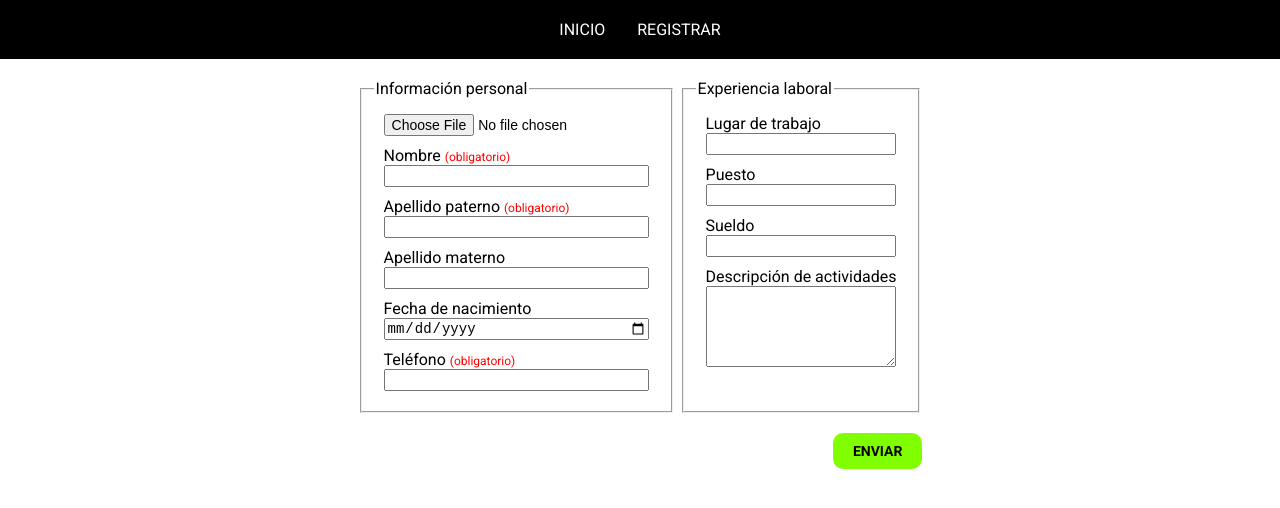
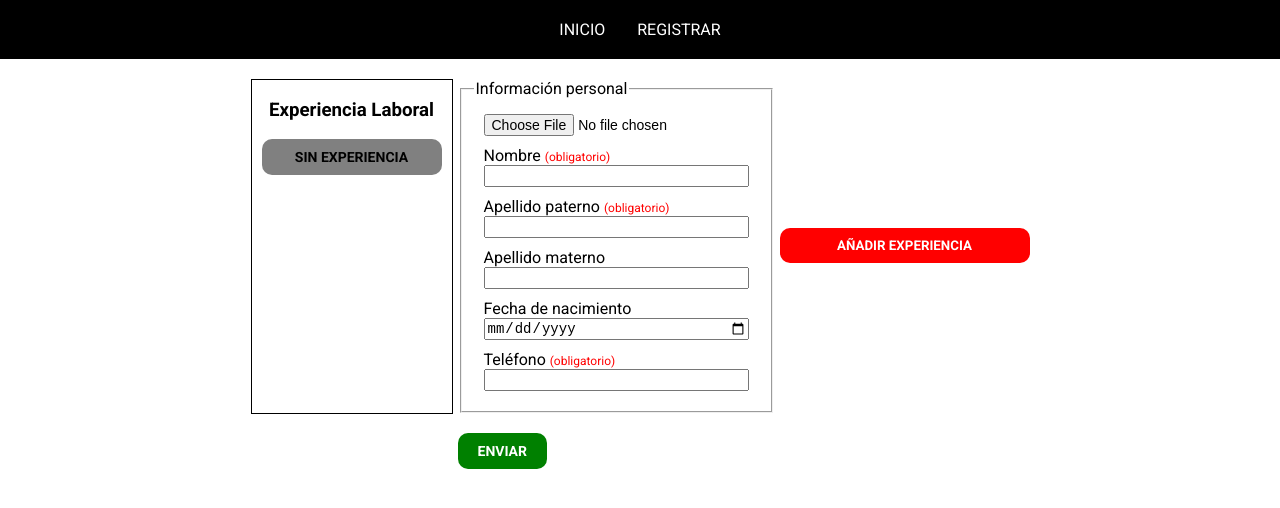
Before and after one commit to cristiancibrian/frontend-curriculums, a React (Vite) app: page /crear in a window 1280 px wide. Shown: the top 508 px of the page. Built offline with nearby package versions, Linux system fonts and the light colour scheme.

Commit message:
Se puede agregar más experiencia laboral, y consultarlos

```diff
--- a/index.html
+++ b/index.html
@@ -7,6 +7,7 @@
     <link rel="preconnect" href="https://fonts.googleapis.com">
 <link rel="preconnect" href="https://fonts.gstatic.com" crossorigin>
 <link href="https://fonts.googleapis.com/css2?family=Roboto:wght@400;700&display=swap" rel="stylesheet">
+<link rel="stylesheet" href="https://fonts.googleapis.com/css2?family=Material+Symbols+Outlined:opsz,wght,FILL,GRAD@20..48,100..700,0..1,-50..200" />
   </head>
   <body style="margin: 0; font-family: 'Roboto', sans-serif;">
     <div id="root"></div>
--- a/src/App.jsx
+++ b/src/App.jsx
@@ -4,6 +4,7 @@ import { BrowserRouter as Router, Routes, Route, Link } from "react-router-dom";
 import Table from "./components/Table";
 import Form from "./components/Form";
 import './App.css'
+import Consulta from "./components/Consulta";
 
 function App() {
   return (
@@ -23,6 +24,7 @@ function App() {
         <Routes>
           <Route path="/" element={<Table />} />
           <Route path="/crear" element={<Form />} />
+          <Route path="/ver/:id" element={<Consulta />} />
         </Routes>
       </div>
     </Router>
--- /dev/null
+++ b/src/components/Consulta.css
@@ -0,0 +1,27 @@
+.contenedor {
+    width: 90%;
+    margin: 0 auto;
+}
+
+.grid-row {
+    display: grid;
+    grid-template-columns: 1fr 1fr;
+    gap: 50px;
+}
+
+.imagen {
+    width: 100%;
+    border-radius: 10px;
+}
+
+.informacion {
+    text-align: center;
+}
+
+.bold {
+    font-weight: 700;
+}
+
+.no-bold {
+    font-weight: 400;
+}
--- /dev/null
+++ b/src/components/Consulta.jsx
@@ -0,0 +1,78 @@
+import { useState, useEffect } from 'react';
+import { useNavigate, useParams } from 'react-router-dom';
+import axios from 'axios';
+import { API_URL } from '../config/variables';
+
+import './Consulta.css'
+
+const Consulta = () => {
+
+    const { id } = useParams();
+    const navigate = useNavigate();
+
+    const [informacion, setInformacion] = useState({});
+    const [tieneExperiencia, setTieneExperiencia] = useState(false);
+
+    useEffect(() => {
+        getInfo();
+    }, []);
+
+    const getInfo = async () => {
+        try {
+            const res = await axios.get(`${API_URL}/obtener/${id}`);
+            setInformacion(res.data);
+        } catch (error) {
+            navigate('/');
+        }
+    }
+
+
+    useEffect(() => {
+        if(Object.keys(informacion).length > 0) {
+            if(informacion.Experiencia_Laborals.length > 0) {
+                setTieneExperiencia(true);
+            }
+        }
+    }, [informacion]);
+
+    return (
+        <div className='contenedor'>
+            <div className="grid-row">
+                <img className="imagen" src={informacion.foto || 'https://i.pinimg.com/280x280_RS/42/03/a5/4203a57a78f6f1b1cc8ce5750f614656.jpg'} alt="imagen informacion" />
+                <div className='informacion'>
+                    <fieldset>
+                        <legend>Información Personal</legend>
+                        <h1 className='nombre'>{informacion?.nombre} {informacion?.apellido_paterno} {informacion?.apellido_materno || ''}</h1>
+
+                        <p className='bold'>Fecha de nacimiento: <span className='no-bold'>{informacion?.fecha_nacimiento ? new Date(informacion.fecha_nacimiento).toLocaleString('es-ES', { day: 'numeric', month: 'long', year: 'numeric' }) : 'Sin información'}</span></p>
+                        <p className='bold'>Teléfono: <span className='no-bold'>{informacion?.telefono}</span></p>
+                    </fieldset>
+
+                    <fieldset>
+                        <legend>Experiencia Laboral</legend>
+                        {tieneExperiencia  ? (
+                            <>
+                                {informacion?.Experiencia_Laborals.map( ex => {
+                                    return (
+                                        <div key={ex.id}>
+                                            <p className='bold'>Lugar de trabajo: <span className='no-bold'>{ex.lugar_trabajo}</span></p>
+                                            <p className='bold'>Puesto: <span className='no-bold'>{ex.puesto || 'Sin información'}</span></p>
+                                            <p className='bold'>Sueldo: <span className='no-bold'>{ex.sueldo || 'Sin información'}</span></p>
+                                            <p className='bold'>Descripción de actividades: <span className='no-bold'>{ex.descripcion_actividades || 'Sin información'}</span></p>
+                                            <hr />
+                                        </div>
+                                    )
+                                })}
+                            </>
+                        ) : (
+                            <p className='bold'>Sin Experiencia Laboral</p>
+                        )}
+                    </fieldset>
+                </div>
+            </div>
+        </div>
+    )
+
+}
+
+export default Consulta;
--- a/src/components/Form.css
+++ b/src/components/Form.css
@@ -1,6 +1,10 @@
+.contenedor {
+    margin: 0 auto;
+    width: 90%;
+    max-width: 1080px;
+}
 .formulario {
-    display: flex;
-    margin: 0px auto;
+    margin: 0;
 }
 .campo {
     display: flex;
@@ -10,13 +14,77 @@
 .row {
     display: flex;
     gap: 5px;
-    justify-content: flex-end;
+    justify-content: flex-start;
+}
+.centrar {
+    justify-content: center;
 }
 .obligatorio {
     font-size: 12px;
     color: red;
 }
-
+.boton {
+    height: min-content;
+    padding: 10px 20px;
+    text-transform: uppercase;
+    border: none;
+    border-radius: 10px;
+    font-family: 'Roboto', sans-serif;
+    font-weight: 700;
+}
+.boton:hover {
+    cursor: pointer;
+}
+.boton-rojo {
+    background-color: red;
+    color: white;
+}
+.boton-rojo:hover {
+    background-color: darkred;
+}
+.boton-verde {
+    background-color: green;
+    color: white;
+}
+.boton-verde:hover {
+    background-color: darkgreen;
+}
+.columna {
+    display: flex;
+    flex-direction: column;
+    justify-content: center;
+    width: 250px;
+}
+.margen-abajo {
+    margin-bottom: 20px;
+}
+.caja {
+    width: 200px;
+    display: flex;
+    flex-direction: column;
+    align-items: center;
+    border: 1px solid black;
+    margin-bottom: 55px;
+}
+.item {
+    width: 90%;
+    margin: 0;
+    text-align: center;
+    text-transform: uppercase;
+    padding: 10px 0;
+    border-radius: 10px;
+    margin-bottom: 5px;
+    font-weight: 700;
+    font-size: 14px;
+}
+.item-experiencia {
+    background-color: red;
+    color: white;
+}
+.item-sin-experiencia {
+    background-color: gray;
+    color: black;
+}
 form {
     margin: 0px auto;
 }
@@ -25,20 +93,6 @@ input {
     font-size: 14px;
 }
 
-input[type="submit"] {
-    background-color: chartreuse;
-    border: none;
-    padding: 10px 20px;
-    border-radius: 10px;
-    color: black;
-    text-transform: uppercase;
-    font-weight: 700;
-    font-family: 'Roboto', sans-serif;
-}
-input[type="submit"]:hover {
-    cursor: pointer;
-}
-
 fieldset {
     margin-bottom: 20px;
 }
--- a/src/components/Form.jsx
+++ b/src/components/Form.jsx
@@ -1,4 +1,4 @@
-import { useState } from 'react'
+import { useEffect, useState } from 'react'
 import { useNavigate } from 'react-router-dom';
 import { API_URL } from '../config/variables';
 import Swal from 'sweetalert2';
@@ -20,6 +20,9 @@ const Form = () => {
   const [sueldo, setSueldo] = useState("");
   const [descripcionActividades, setDescripcionActividades] = useState("");
 
+  const [experiencias, setExperiencias] = useState([]);
+  const [addExperiencia, setAddExperiencia] = useState(false);
+
   const [isLoading, setIsLoading] = useState(false);
 
   const navigate = useNavigate();
@@ -28,8 +31,29 @@ const Form = () => {
     setFoto(e.target.files[0]);
   };
 
-  const handleNombre = (e) => {
-    setNombre(e.target.value);
+  const handleAddExperiencia = () => {
+    if(!lugarTrabajo) {
+      Swal.fire({
+        icon: 'info',
+        title: 'Advertencia',
+        text: 'Si deseas agregar una experiencia laboral, como mínimo debes colocar el lugar de trabajo.'
+      })
+    } else {
+      let objetoExperiencia = {
+        lugar_trabajo: lugarTrabajo,
+        puesto: puesto || null,
+        sueldo: sueldo || null,
+        descripcion_actividades: descripcionActividades || null,
+      }
+      const arregloExperiencias = [...experiencias];
+      arregloExperiencias.push(objetoExperiencia);
+      setExperiencias(arregloExperiencias);
+      setLugarTrabajo('');
+      setPuesto('');
+      setSueldo('');
+      setDescripcionActividades('');
+      setAddExperiencia(false);
+    }
   };
 
   const handleSubmit = async (e) => {
@@ -43,10 +67,7 @@ const Form = () => {
     formData.append("apellido_materno", apellidoMaterno);
     formData.append("fecha_nacimiento", fechaNacimiento);
     formData.append("telefono", telefono);
-    formData.append("lugar_trabajo", lugarTrabajo);
-    formData.append("puesto", puesto);
-    formData.append("sueldo", sueldo);
-    formData.append("descripcion_actividades", descripcionActividades);
+    formData.append("experiencias_laborales", JSON.stringify(experiencias));
     try {
       const response = await axios.post(
         `${API_URL}/crear`,
@@ -67,8 +88,21 @@ const Form = () => {
   };
 
   return (
-    <div className='formulario'>
-      <form encType="multipart/form-data" onSubmit={handleSubmit}>
+    <div className='contenedor row centrar'>
+
+      <div className="caja">
+          <h3>Experiencia Laboral</h3>
+          {experiencias.length > 0 ? (
+          <>
+            {experiencias.map(e => {
+              const random = (Date.now().toString(36)) + (Math.random().toString().substring(2))
+              return <p key={random} className='item item-experiencia'>{e.lugar_trabajo}</p>
+            })}
+          </>
+        ) : (<p className='item item-sin-experiencia'>Sin Experiencia</p>)}
+      </div>
+
+      <form className='formulario' encType="multipart/form-data" onSubmit={handleSubmit}>
 
         <div className="row">
           <fieldset>
@@ -135,7 +169,8 @@ const Form = () => {
 
           </fieldset>
 
-
+        <div className='columna'>
+          {addExperiencia ? (
             <fieldset>
               <legend>Experiencia laboral</legend>
 
@@ -179,15 +214,24 @@ const Form = () => {
                 onChange={(e) => setDescripcionActividades(e.target.value)}
               ></textarea>
             </div>
-
+            <div className="row">
+              <button type='button' className='boton boton-rojo' onClick={() => setAddExperiencia(false)} >Cerrar</button>
+              <button type='button' className='boton boton-verde' onClick={handleAddExperiencia} >Añadir</button>
+            </div>
             </fieldset>
+          ) : (
+            <button type='button' className='boton boton-rojo margen-abajo' onClick={() => setAddExperiencia(true)}>Añadir Experiencia</button>
+          )}
+          </div>
         </div>
 
         <div className="row">
+          <input type="submit" className='boton boton-verde' value="Enviar" disabled={isLoading}/>
           {isLoading && <ReactLoading type="spin" color="#000" width={50} />}
-          <input type="submit" value="Enviar" disabled={isLoading}/>
         </div>
       </form>
+
+
     </div>
   );
 };
--- a/src/components/Table.css
+++ b/src/components/Table.css
@@ -1,22 +1,6 @@
-table {
-    width: 100%;
-    padding: 20px;
-}
-
-th,
-td {
-  border: 1px solid black;
-  padding: 8px;
-  text-align: left;
-}
-
-
-th {
-  background-color: #f2f2f2;
-}
-
-img {
-    width: 100px;
+.contenedor {
+  width: 90%;
+  margin: 0 auto;
 }
 
 .barra-busqueda {
@@ -29,3 +13,35 @@ img {
     display: flex;
     flex-direction: column;
 }
+
+.boton-consultar {
+  background-color: orange;
+  border: none;
+  border-radius: 50%;
+  padding: 10px;
+}
+.boton-consultar:hover {
+  cursor: pointer;
+  background-color: darkgoldenrod;
+}
+table {
+    width: 100%;
+    padding: 20px;
+}
+
+th,
+td {
+  border: 1px solid black;
+  padding: 8px;
+  text-align: left;
+  text-align: center;
+}
+
+
+th {
+  background-color: #f2f2f2;
+}
+
+img {
+    width: 100px;
+}
--- a/src/components/Table.jsx
+++ b/src/components/Table.jsx
@@ -3,6 +3,7 @@ import { API_URL } from '../config/variables'
 import axios from 'axios';
 
 import './Table.css'
+import { Link } from 'react-router-dom';
 
 const Table = () => {
 
@@ -32,7 +33,7 @@ useEffect(() => {
 }, [search, curriculums])
 
     return (
-        <>
+        <div className='contenedor'>
         <div className="barra-busqueda">
             <div className="campo">
                 <p>Buscar por número telefónico</p>
@@ -48,10 +49,7 @@ useEffect(() => {
                         <th>Apellido materno</th>
                         <th>Fecha de nacimiento</th>
                         <th>Teléfono</th>
-                        <th>Lugar de trabajo</th>
-                        <th>Puesto</th>
-                        <th>Sueldo</th>
-                        <th>Actividades</th>
+                        <th>Acciones</th>
                     </tr>
                 </thead>
                 <tbody>
@@ -59,7 +57,7 @@ useEffect(() => {
                         return (
                             <tr key={c.id}>
                                 <td>
-                                    <img src={c.foto ?? 'https://i.pinimg.com/280x280_RS/42/03/a5/4203a57a78f6f1b1cc8ce5750f614656.jpg' } alt="imagen curriculum" />
+                                    <img src={c.foto || 'https://i.pinimg.com/280x280_RS/42/03/a5/4203a57a78f6f1b1cc8ce5750f614656.jpg' } alt="imagen curriculum" />
                                 </td>
                                 <td>
                                     {c.nombre}
@@ -77,23 +75,14 @@ useEffect(() => {
                                     {c.telefono}
                                 </td>
                                 <td>
-                                    {c.lugar_trabajo}
-                                </td>
-                                <td>
-                                    {c.puesto}
-                                </td>
-                                <td>
-                                    {c.sueldo}
-                                </td>
-                                <td>
-                                    {c.descripcion_actividades}
+                                    <Link to={`/ver/${c.id}`}><button className='boton-consultar'><span className="material-symbols-outlined">search</span></button></Link>
                                 </td>
                             </tr>
                         )
                     })}
                 </tbody>
             </table>
-        </>
+        </div>
     )
 }
 
```
Lines whose indentation alone changed are shown as unchanged.
